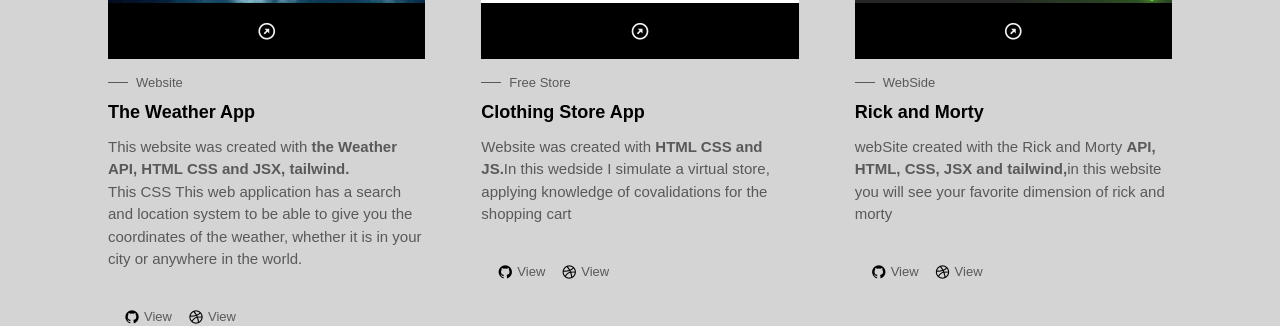
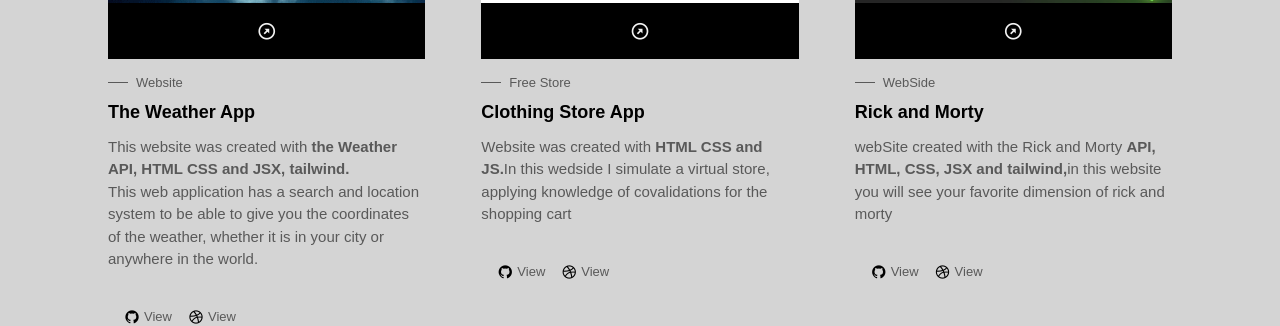
Before and after one commit to IsraelDev-var/my-portafolio, a React (Vite) app: page / in a window 1280 px wide. Shown: the part 2740-3066 px from the top of the page. Built offline with nearby package versions, Linux system fonts and the light colour scheme; a web font is replaced by a local one.

Commit message:
pequeño arreglo en la descripcion de projecto2

```diff
--- a/src/components/Projects.jsx
+++ b/src/components/Projects.jsx
@@ -26,7 +26,7 @@
                     <p className="projects__description">
                         This website was created with<b> the Weather API, HTML CSS and JSX, tailwind.</b>
                         <br />
-                        This CSS This web application has a search and location system to be able to give you the coordinates of the weather,
+                        This web application has a search and location system to be able to give you the coordinates of the weather,
                         whether it is in your city or anywhere in the world.
                     </p>
                 </div>
--- a/src/components/footer.jsx
+++ b/src/components/footer.jsx
@@ -10,10 +10,10 @@
                         <a href="#about" className="footer__link">About</a>
                     </li>
                     <li >
-                        <a href="services" className="footer__link">Services</a>
+                        <a href="#services" className="footer__link">Services</a>
                     </li>
                     <li >
-                        <a href="projects" className="footer__link">Projects</a>
+                        <a href="#projects" className="footer__link">Projects</a>
                     </li>
                 </ul>
                 <span className="footer__copy">
```
